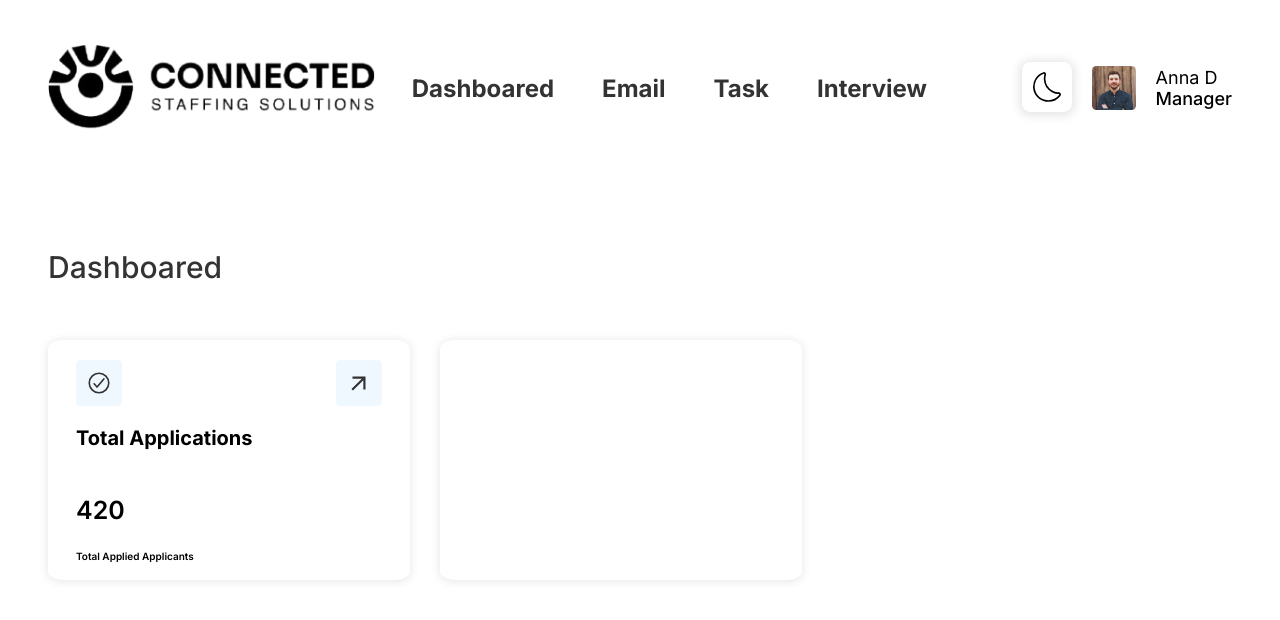
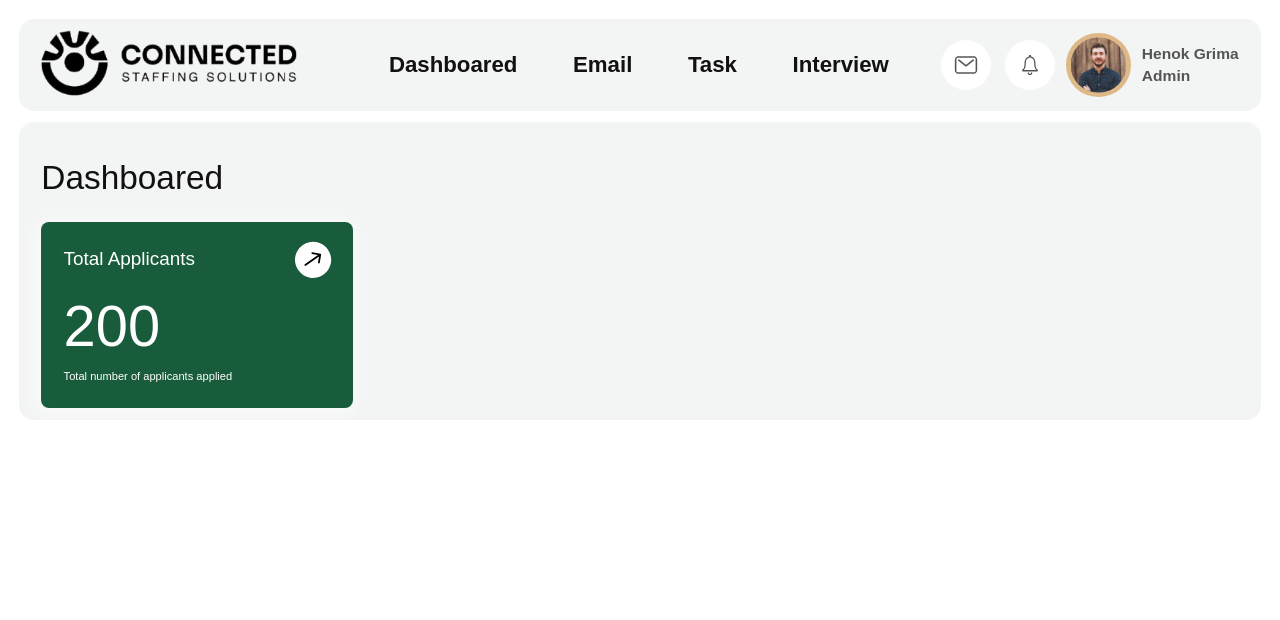
Before and after one commit to henok28/Job-Application-Filtering-System, a React app in the folder frontend/: page / in a window 1280 px wide. Built offline with nearby package versions, Linux system fonts and the light colour scheme.

Commit message:
New UI Design

```diff
--- a/frontend/src/components/Dashboared/Dashboared.jsx
+++ b/frontend/src/components/Dashboared/Dashboared.jsx
@@ -1,13 +1,31 @@
+import clsx from "clsx";
 import styles from "./Dashboared.module.css";
 import { IoCheckmarkCircleOutline } from "react-icons/io5";
 import { MdArrowOutward } from "react-icons/md";
 
+import { IoIosArrowRoundForward } from "react-icons/io";
+
 export function Dashboared() {
   return (
-    <main className={styles.mainSection}>
-      <section className={styles.dashboared}>
-        <Header />
-        <Card />
+    <main>
+      <section className={clsx(styles.sectionDashboared, styles.container)}>
+        <div className={styles.dashboaredHeader}>
+          <h1>Dashboared</h1>
+        </div>
+        <div className={styles.dataSection}>
+          <div className={styles.card}>
+            <div className={styles.cardHeader}>
+              <p>Total Applicants</p>
+              <IoIosArrowRoundForward className={styles.cardIcon} />
+            </div>
+            <div className={styles.cardDescription}>
+              <span>200</span>
+            </div>
+            <div className={styles.cardInfo}>
+              <span>Total number of applicants applied</span>
+            </div>
+          </div>
+        </div>
       </section>
     </main>
   );
@@ -42,3 +60,64 @@ function Card() {
     </div>
   );
 }
+
+function Table() {
+  return (
+    <div class="dashboared-table">
+      <table>
+        <caption>Applicants</caption>
+
+        <thead>
+          <tr>
+            <td colspan="5">
+              <div class="sortBy">
+                <div class="filter-btns">
+                  <button>⬇️Import To</button>
+                  {/* <button>Starting Date</button>  */}
+                </div>
+
+                <input type="search" placeholder="search" />
+
+                <select name="sort" id="sortBy" aria-placeholder="Hl">
+                  <option value="" disabled selected>
+                    SortBy
+                  </option>
+                  <option value="name">Name</option>
+                  <option value="data">Data</option>
+                  <option value="start-data">Start-Date</option>
+                </select>
+              </div>
+            </td>
+          </tr>
+        </thead>
+
+        <tr>
+          {/* <td>&nbsp;</td>  */}
+          <th>Name</th>
+          <th>Email</th>
+          <th>Job-Title</th>
+          <th>Site</th>
+          <th>Start-Date</th>
+        </tr>
+
+        <tr>
+          {/* <td><input type="checkbox" /></td> */}
+          <td data-cell="name">Henok</td>
+          <td data-cell="email">henok@gmail.com</td>
+          <td data-cell="job-title">Software Engineer</td>
+          <td data-cell="site">Addis Ababa</td>
+          <td data-cell="start-date">Immediately</td>
+        </tr>
+
+        <tr>
+          {/* <td><input type="checkbox" /></td>  */}
+          <td data-cell="name">Henok</td>
+          <td data-cell="email">henok@gmail.com</td>
+          <td data-cell="job-title">Software Engineer</td>
+          <td data-cell="site">Addis Ababa</td>
+          <td data-cell="start-date">Immediately</td>
+        </tr>
+      </table>
+    </div>
+  );
+}
--- a/frontend/src/components/Dashboared/Dashboared.module.css
+++ b/frontend/src/components/Dashboared/Dashboared.module.css
@@ -13,77 +13,73 @@
 #333
 
 */
-.mainSection {
-  /* padding: 6.4rem; */
-  padding: 4.8rem;
+
+.container {
+  margin: 1rem 1rem;
+  padding: 1rem 2rem;
+  background-color: #f3f4f4;
+  box-shadow: -2px 2px 15px 5px rgba(255, 255, 255, 0.5);
+  border-radius: 15px;
 }
 
-/* Dashboared */
-.dashboared {
-  display: grid;
-
-  gap: 3rem;
+/* DASHBOARED-section */
+.sectionDashboared {
 }
 
-.header h1 {
-  font-family: "Inter";
+h1 {
+  color: #111;
   font-size: 3rem;
   font-weight: 500;
-  color: #333;
-  /* margin-left: 1.6rem; */
 }
 
-/* Cards */
-.cards {
-  display: flex;
-  gap: 3rem;
+.dashboaredHeader {
 }
 
+.dataSection {
+  display: flex;
+  gap: 1rem;
+  align-items: center;
+}
 .card {
+  width: 24rem;
+  height: 12rem;
+  padding: 2.4rem 2rem;
+  border-radius: 8px;
+  background-color: #185c3b;
+  /* background-color: #fff; */
+  box-shadow: -2px 2px 15px 5px rgba(255, 255, 255, 0.5);
+  /* font-size: 1.8rem; */
   display: grid;
-  /* width: 47.2rem;
-  height: 23.6rem; */
-  width: 30.6rem;
-  height: 20rem;
-  padding: 2rem 2.8rem;
-
-  border-radius: 4%;
-  overflow: hidden;
-  box-shadow: 0 1px 1rem 1px rgba(3, 3, 3, 0.09);
-}
-.card p {
-  font-family: "Inter";
-  font-size: 2rem;
-  font-weight: 700;
-}
-
-.cardIcon {
-  font-size: 2.6rem;
-
-  /* border: 1px solid rgba(3, 3, 3, 0.4); */
-  border-radius: 10%;
-  padding: 1rem;
-  color: #333;
-  background-color: aliceblue;
-  transition: all 0.2s ease-in;
-}
-.cardIcon:last-child {
-  cursor: pointer;
-}
-.cardIcon:last-child:hover {
-  color: aqua;
+  color: white;
 }
 
 .cardHeader {
   display: flex;
+  align-items: center;
   justify-content: space-between;
-  /* margin-bottom: -2rem; */
+  margin-top: -2rem;
+  font-size: 1.7rem;
+}
+.cardIcon {
+  width: 3.2rem;
+  height: 3.2rem;
+
+  rotate: calc(-35deg);
+  background-color: white;
+  /* padding: 0.5rem; */
+  border-radius: 50%;
+  color: black;
+  /* font-size: 2rem; */
+  align-self: center;
 }
 
-.cardDescription p {
-  font-size: 2.5rem;
-  font-weight: 600;
+.cardDescription {
+  font-size: 5.2rem;
+  align-self: center;
+  line-height: 1;
 }
-.cardDescription span {
-  font-weight: 600;
+
+.cardInfo {
+  align-self: end;
+  font-size: 1rem;
 }
--- a/frontend/src/components/Header/Header.jsx
+++ b/frontend/src/components/Header/Header.jsx
@@ -1,75 +1,60 @@
-import { useState } from "react";
 import styles from "./Header.module.css";
+
 import profile from "./admin.jpg";
 import logo from "./logo.png";
-import { CiDark, CiLight } from "react-icons/ci";
+import clsx from "clsx";
+import { IoMailOutline } from "react-icons/io5";
+import { IoIosNotificationsOutline } from "react-icons/io";
 
 export function Header() {
   return (
-    <div className={styles.header}>
-      <Logo />
-      <Navigtion />
-      <Profile />
-    </div>
-  );
-}
+    <div className={clsx(styles.header, styles.container)}>
+      <a href="#">
+        <img src={logo} alt="Companies Logo" className={styles.logo} />
+      </a>
 
-function Logo() {
-  return (
-    <div className="logo">
-      <a href="#">
-        <img src={logo} alt="Omnifood Logo" class={styles.logo} />
-      </a>
-    </div>
-  );
-}
-
-function Navigtion() {
-  return (
-    <div className={styles.navigationSection}>
+      <nav className={styles.mainNav}>
         <ul className={styles.mainNavList}>
           <li>
-          <a class={styles.mainNavLink} href="dashboared">
+            <a className={styles.mainNavLink} href="#">
               Dashboared
             </a>
           </li>
           <li>
-          <a class={styles.mainNavLink} href="#meals">
+            <a className={styles.mainNavLink} href="#">
               Email
             </a>
           </li>
           <li>
-          <a class={styles.mainNavLink} href="#testimonials">
+            <a className={styles.mainNavLink} href="#">
               Task
             </a>
           </li>
           <li>
-          <a class={styles.mainNavLink} href="#pricing">
+            <a className={styles.mainNavLink} href="#">
               Interview
             </a>
           </li>
         </ul>
-    </div>
-  );
-}
-
-function Profile() {
-  // const isDark = true;
-  const [isDark, setIsDark] = useState(false);
-  return (
-    <div className={styles.profileSection}>
-      <div onClick={() => setIsDark(!isDark)} className={styles.themeIcon}>
-        {isDark ? (
-          <CiLight className={styles.icons} />
-        ) : (
-          <CiDark className={styles.icons} />
-        )}
+      </nav>
+      <div className={styles.rightHeaderSection}>
+        <div className={styles.icons}>
+          <IoMailOutline className={styles.icon} />
+          <IoIosNotificationsOutline className={styles.icon} />
         </div>
 
-      <img className={styles.profile} src={profile} alt="Admins Profile" />
-      <div className={styles.profileInfo}>
-        <p>Anna D</p>
-        <p>Manager</p>
+        <div className={styles.profile}>
+          <img
+            className={styles.profileImg}
+            src={profile}
+            alt="Admins Profile"
+          />
+
+          <div className={styles.profileDescription}>
+            <span>Henok Grima</span>
+            <span>Admin</span>
+          </div>
+        </div>
       </div>
     </div>
   );
--- a/frontend/src/components/Header/Header.module.css
+++ b/frontend/src/components/Header/Header.module.css
@@ -14,96 +14,82 @@
 
 */
 
-/* Header */
+/* Header Section Style */
+.container {
+  margin: 1rem 1rem;
+  padding: 1rem 2rem;
+  background-color: #f3f4f4;
+  box-shadow: -2px 2px 15px 5px rgba(255, 255, 255, 0.5);
+  border-radius: 15px;
+}
 .header {
   display: flex;
   justify-content: space-between;
   align-items: center;
-  /* background-color: aqua; */
-  height: 8rem;
-  padding: 4.8rem;
+}
+.logo {
+  /* height: 5rem; */
+  width: 23rem;
 }
 
-.navigationSection {
-  margin-left: -9.8rem;
-}
-
-.logo {
-  height: 8.6rem;
+.mainNav {
 }
 
 .mainNavList {
   display: flex;
-  gap: 4.8rem;
+  list-style: none;
+  gap: 5rem;
   align-items: center;
-  list-style: none;
-  text-decoration: none;
-  font-family: "Inter";
 }
 
 .mainNavLink:link,
 .mainNavLink:visited {
+  display: inline-block;
   text-decoration: none;
-  font-size: 2.4rem;
-  color: #333;
-  font-weight: 700;
+  color: #111;
+  font-size: 2rem;
+  transition: all 0.3s;
+  font-weight: 600;
 }
 .mainNavLink:hover {
-  color: #666;
-  transition: all 0.2s ease-in-out;
+  color: #333;
 }
 
-/* --THEME */
-.themeIcon {
-  cursor: pointer;
+.icons {
+  display: flex;
+  gap: 1.3rem;
+  align-items: center;
+}
+.icon {
+  font-size: 2.3rem;
+  background-color: white;
+  padding: 1.1rem;
+  border-radius: 50%;
 }
 
-/* --PROFILE */
-.profileSection {
+.rightHeaderSection {
   display: flex;
-  column-gap: 2rem;
+  gap: 1rem;
   align-items: center;
-
-  /* border: 3px solid rgba(0, 0, 0, 0.08); */
 }
 
 .profile {
-  text-align: center;
-  border-radius: 20%;
-
-  height: 4.4rem;
-  width: 4.4rem;
-  border-radius: 10%;
-
-  /* box-shadow: 1px 1px 1px 2px rgba(3, 3, 3, 0.1); */
+  display: flex;
+  gap: 1rem;
+  align-items: center;
+}
+.profile span {
+  display: block;
+  font-weight: 600;
+  font-size: 1.4rem;
+}
+.profile span:first-child {
+  margin-bottom: 0.6rem;
 }
 
-.profileInfo {
-  display: grid;
+.profileImg {
+  width: 5rem;
+  border-radius: 50%;
+  padding: 0.4rem;
+  background-color: burlywood;
 }
-.profileInfo p {
-  font-size: 1.8rem;
-  /* font-weight: 500; */
-  margin: 0;
-}
-.profileInfo p:last-child {
-  /* font-size: 2rem; */
-  font-weight: 500;
-  /* font-style: italic; */
-}
-
-/* ICONS */
-.icons {
-  height: 4rem;
-  width: 4rem;
-  padding: 0.5rem;
-  font-size: 6rem;
-  align-items: center;
-  border-radius: 17%;
-  overflow: hidden;
-
-  box-shadow: 0 1px 1rem 3px rgba(3, 3, 3, 0.1);
-}
-/*   box-shadow: 0 2.4rem 4.8rem rgba(0, 0, 0, 0.2);
-  border-radius: 9px;
-  overflow: hidden; */
--- a/frontend/src/index.css
+++ b/frontend/src/index.css
@@ -31,30 +31,23 @@ Default: 1
 
 @import url("https://fonts.googleapis.com/css2?family=Inter:ital,opsz,wght@0,14..32,100..900;1,14..32,100..900&display=swap");
 html {
-  font-size: 62.5%;
+  font-size: 69.5%;
+  overflow-x: hidden;
+  background-color: white;
+}
+
+body {
+  font-family: "Rubik", sans-serif;
+  line-height: 1;
+  font-weight: 400;
+  color: #555;
+  /* This works if their is noting positioned absolutely in relation to the body */
   overflow-x: hidden;
 }
 /* .container {
-  max-width: 120rem;
-  padding: 0 3.2rem;
-  margin: 0 auto;
+  margin: 1rem 1rem;
+  padding: 1rem 2rem;
+  background-color: #f3f4f4;
+  box-shadow: -2px 2px 15px 5px rgba(255, 255, 255, 0.5);
+  border-radius: 15px;
 } */
-body {
-  margin: 0;
-  font-family:
-    "Inter",
-    -apple-system,
-    BlinkMacSystemFont,
-    "Segoe UI",
-    "Roboto",
-    "Oxygen",
-    "Ubuntu",
-    "Cantarell",
-    "Fira Sans",
-    "Droid Sans",
-    "Helvetica Neue",
-    sans-serif;
-  -webkit-font-smoothing: antialiased;
-  -moz-osx-font-smoothing: grayscale;
-  /* background-color: #fdf2e9; */
-}
```
Also changed, not shown: frontend/src/logo192.png (deleted). Lines whose indentation alone changed are shown as unchanged.
